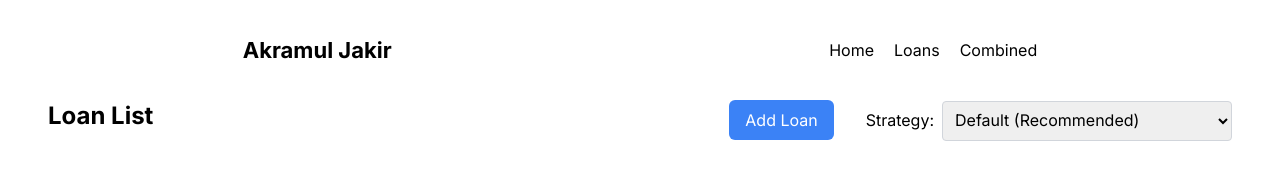
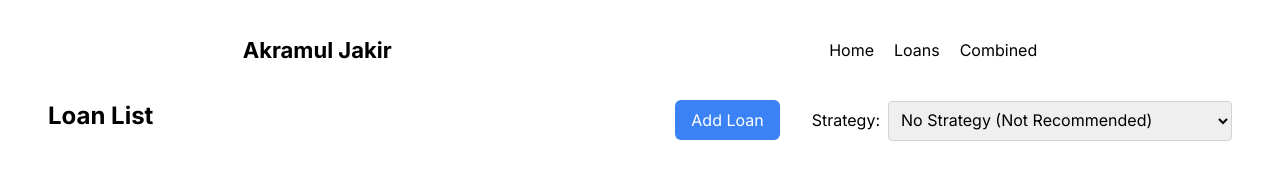
Before and after one commit to akramuljakir/aka-next-loan-calculator-2-prisma-api-voucher-entry, a Next.js app: page / in a window 1280 px wide. Shown: the top 171 px of the page. Built offline with nearby package versions, Linux system fonts and the light colour scheme; no server answers; the database is empty.

Commit message:
smart priority code added

```diff
--- a/src/app/page.js
+++ b/src/app/page.js
@@ -1,4 +1,3 @@
-
 // src/app/page.js
 "use client";
 
@@ -131,9 +130,26 @@ const Home = () => {
     let aValue = getSortableValue(a, sortConfig.key);
     let bValue = getSortableValue(b, sortConfig.key);
 
-    // code here please
-
-
+    // Strategy-based sorting logic
+    switch (strategy) {
+      case '2s': // Smart (Priority + Avalanche + Snowball)
+        if (a.priority !== b.priority) {
+          return a.priority - b.priority; // Sort by priority first
+        } else if (a.annualInterestRate !== b.annualInterestRate) {
+          return b.annualInterestRate - a.annualInterestRate; // Then by highest interest rate
+        } else {
+          return a.loanAmount - b.loanAmount; // Finally by lowest loan amount
+        }
+      case '3a': // Avalanche (Highest Interest First)
+        return b.annualInterestRate - a.annualInterestRate; // Higher interest rate first
+      case '4s': // Snowball (Lowest Balance First)
+        return a.loanAmount - b.loanAmount; // Lower loan amount first
+      case '5h': // Highest Priority First
+        return a.priority - b.priority; // Higher priority first
+      case '6l': // Lowest Priority First
+        return b.priority - a.priority; // Lower priority first
+      default: // Default (Recommended)
+        // Handle the default sort using the sortConfig
         if (aValue < bValue) {
           return sortConfig.direction === 'ascending' ? -1 : 1;
         }
@@ -141,7 +157,9 @@ const Home = () => {
           return sortConfig.direction === 'ascending' ? 1 : -1;
         }
         return 0;
+    }
   });
+
 
   return (
     <>
@@ -162,11 +180,12 @@ const Home = () => {
               value={strategy}
               onChange={(e) => setStrategy(e.target.value)}
               className="border border-gray-300 p-2 rounded">
-              <option value="1d">Default (Recommended) </option>
-              <option value="2a">Avalanche (Highest Interest First)</option>
-              <option value="3s">Snowball (Lowest Balance First)</option>
-              <option value="4h">Highest Priority First </option>
-              <option value="5l">Lowest Priority First </option>
+              <option value="1n">No Strategy (Not Recommended) </option>
+              <option value="2s">Smart ( Priority + Avalanche + Snowball)</option>
+              <option value="3a">Avalanche (Highest Interest First)</option>
+              <option value="4s">Snowball (Lowest Balance First)</option>
+              <option value="5h">Highest Priority First </option>
+              <option value="6l">Lowest Priority First </option>
             </select>
           </div>
         </div>
```
Lines whose indentation alone changed are shown as unchanged.
